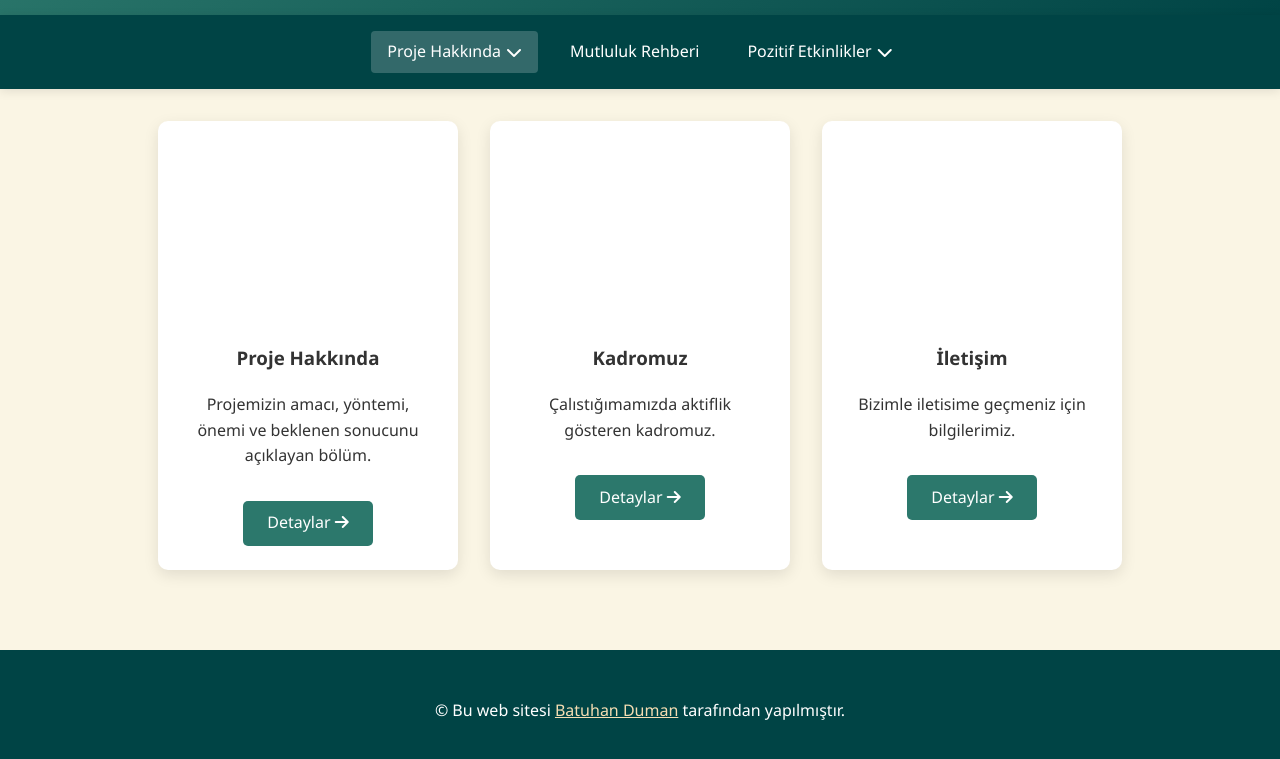
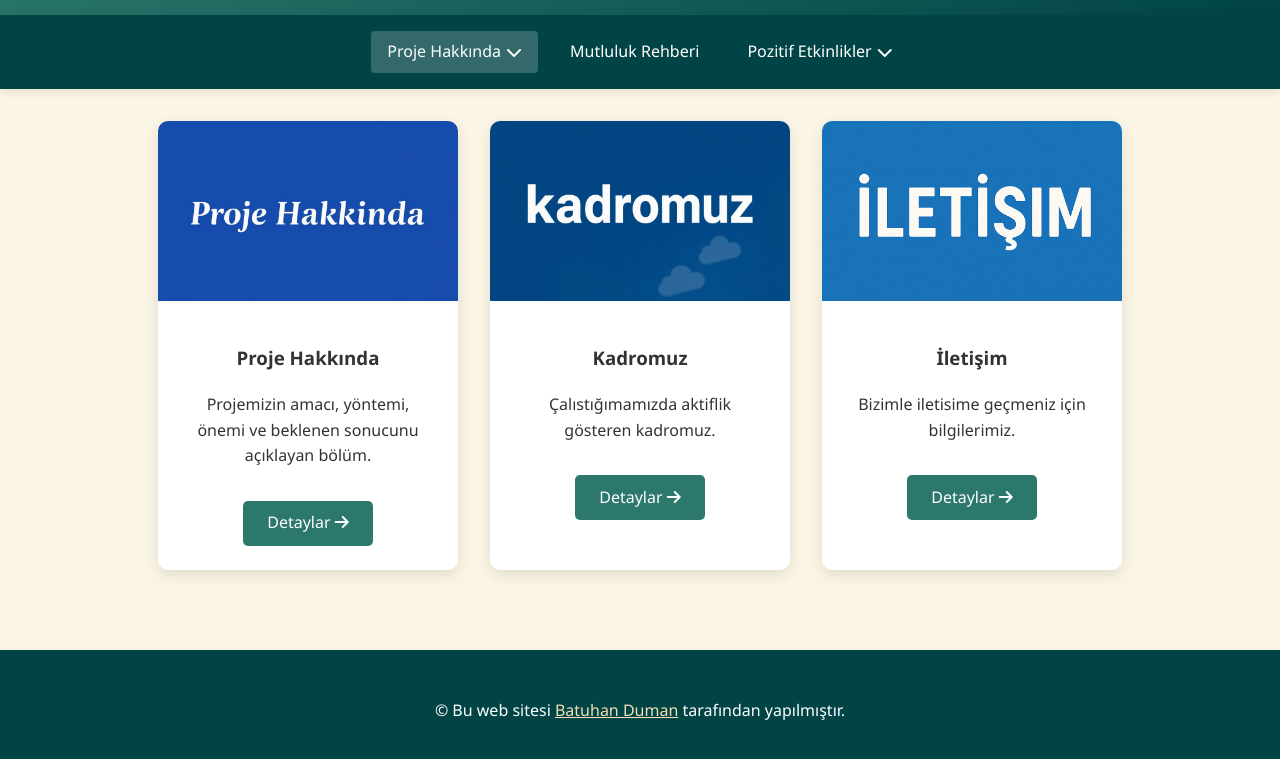
Before and after one commit to Batuhan-Cybersecurity/mutluluk-parfumu-web, a plain HTML site: page docs/proje-hakkında.html in a window 1280 px wide. Shown: the part 113-872 px from the top of the page. Drawn offline with Linux system fonts and the light colour scheme; the site is published under a folder, as on GitHub Pages, so addresses that start at the root find nothing.

Commit message:
Update proje-hakkında.html

```diff
--- a/docs/proje-hakkında.html
+++ b/docs/proje-hakkında.html
@@ -41,7 +41,7 @@
         <div class="simple-activity-container">
             <!-- 1. Etkinlik -->
             <div class="simple-activity-card">
-                <div class="simple-activity-img" style="background-image: url('/images/proje-hakkında/proje-hakkında.png');"></div>
+                <div class="simple-activity-img" style="background-image: url('../images/proje-hakkında/proje-hakkında.png');"></div>
                 <div class="simple-activity-content">
                     <h3>Proje Hakkında</h3>
                     <p>Projemizin amacı, yöntemi, önemi ve beklenen sonucunu açıklayan bölüm.</p>
@@ -51,7 +51,7 @@
 
             <!-- 2. Etkinlik -->
             <div class="simple-activity-card">
-                <div class="simple-activity-img" style="background-image: url('/images/proje-hakkında/kadromuz.png');"></div>
+                <div class="simple-activity-img" style="background-image: url('../images/proje-hakkında/kadromuz.png');"></div>
                 <div class="simple-activity-content">
                     <h3>Kadromuz</h3>
                     <p>Çalıstığımamızda aktiflik gösteren kadromuz.</p>
@@ -61,7 +61,7 @@
 
             <!-- 3. Etkinlik -->
             <div class="simple-activity-card">
-                <div class="simple-activity-img" style="background-image: url('/images/proje-hakkında/iletişim.png');"></div>
+                <div class="simple-activity-img" style="background-image: url('../images/proje-hakkında/iletişim.png');"></div>
                 <div class="simple-activity-content">
                     <h3>İletişim</h3>
                     <p>Bizimle iletisime geçmeniz için bilgilerimiz.</p>
```
